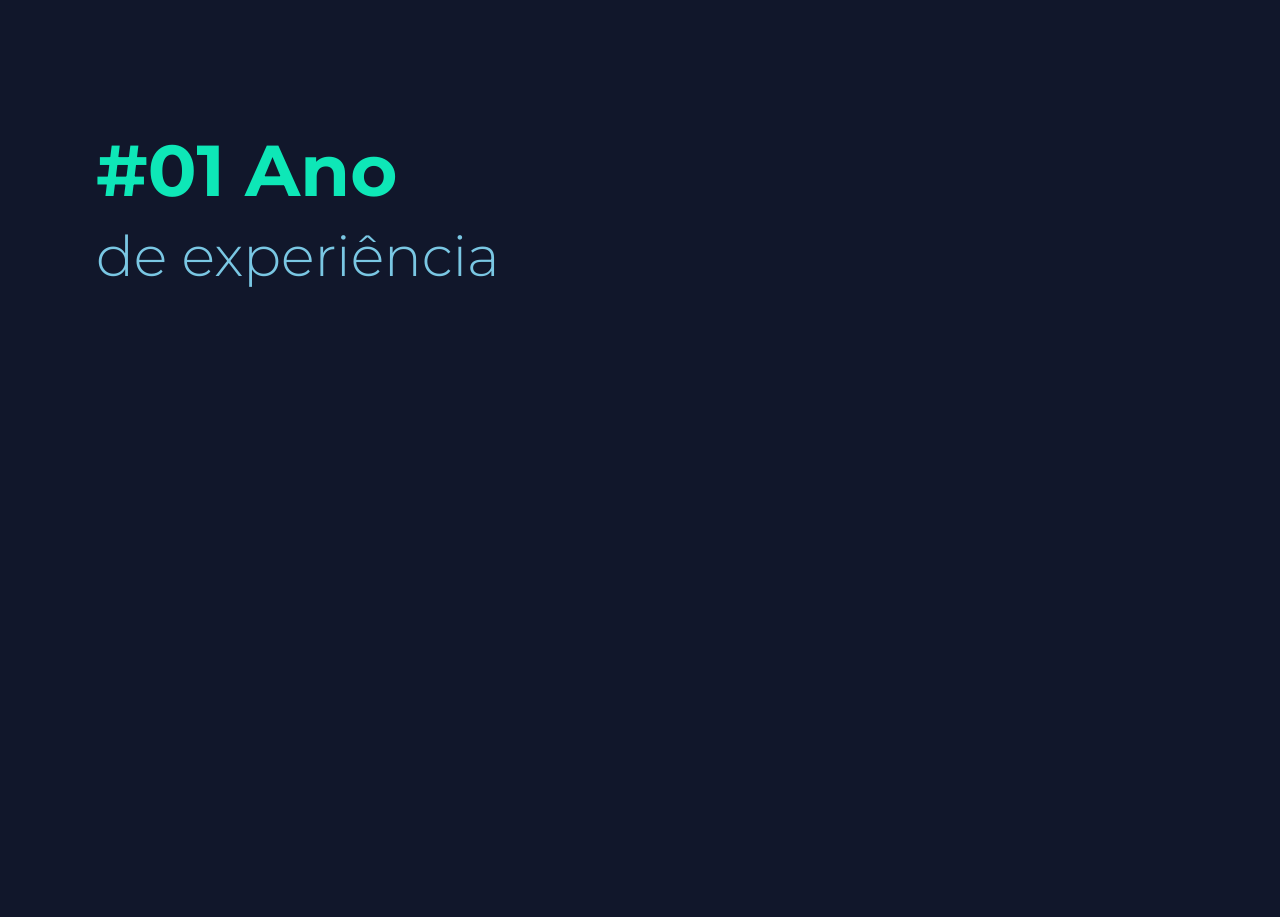
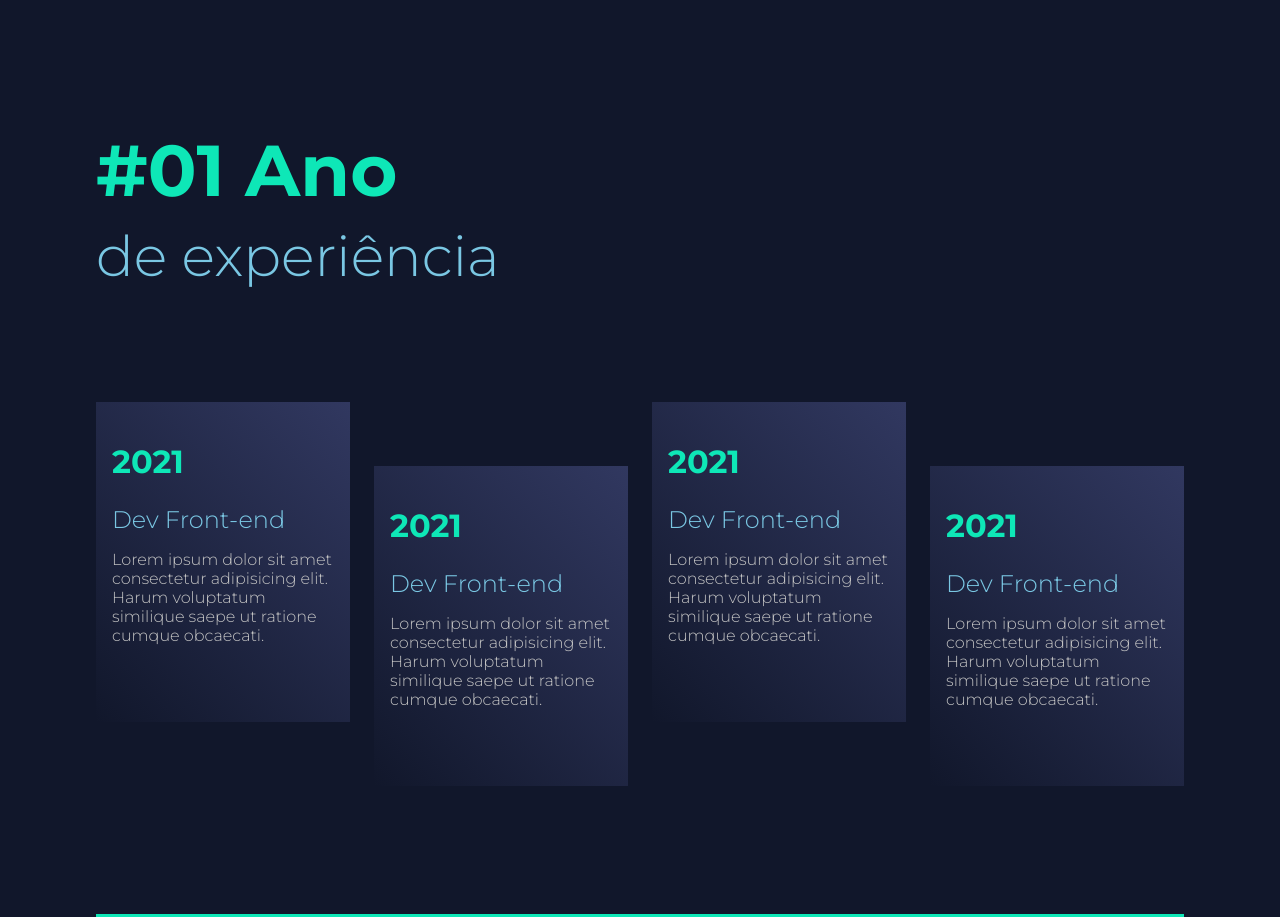
Before and after one commit to samuelrms/Portifolio-Samuel-Ramos, a Next.js app: page / in a window 1280 px wide. Shown: the part 620-1537 px from the top of the page. Before the commit the page ends 910 px from the top, so only its background shows below. Built offline with nearby package versions, Linux system fonts and the light colour scheme.

Commit message:
Feat: Creating the experience item component and adding it to experiences

```diff
--- a/src/components/Experiences/index.tsx
+++ b/src/components/Experiences/index.tsx
@@ -1,8 +1,31 @@
+import { ExperiencesItem } from '../ExperiencesItem';
 import { SectionTitle } from '../SectionTitle';
 import { Container } from './styles';
 
 export const Experiences = () => (
   <Container>
     <SectionTitle title="01 Ano" description="de experiência" />
+    <section>
+      <ExperiencesItem
+        year={2021}
+        description="Lorem ipsum dolor sit amet consectetur adipisicing elit. Harum voluptatum similique saepe ut ratione cumque obcaecati."
+        title="Dev Front-end"
+      />
+      <ExperiencesItem
+        year={2021}
+        description="Lorem ipsum dolor sit amet consectetur adipisicing elit. Harum voluptatum similique saepe ut ratione cumque obcaecati."
+        title="Dev Front-end"
+      />
+      <ExperiencesItem
+        year={2021}
+        description="Lorem ipsum dolor sit amet consectetur adipisicing elit. Harum voluptatum similique saepe ut ratione cumque obcaecati."
+        title="Dev Front-end"
+      />
+      <ExperiencesItem
+        year={2021}
+        description="Lorem ipsum dolor sit amet consectetur adipisicing elit. Harum voluptatum similique saepe ut ratione cumque obcaecati."
+        title="Dev Front-end"
+      />
+    </section>
   </Container>
 );
--- a/src/components/Experiences/styles.ts
+++ b/src/components/Experiences/styles.ts
@@ -1,3 +1,25 @@
 import styled from 'styled-components';
 
-export const Container = styled.div``;
+export const Container = styled.section`
+  width: 100%;
+
+  > section {
+    width: 100%;
+    margin-top: 7rem;
+    display: flex;
+    gap: 1.5rem;
+
+    padding-bottom: 8rem;
+    border-bottom: 3px solid ${({ theme }) => theme.primary};
+
+    @media (max-width: 1000px) {
+      gap: 1rem;
+    }
+
+    @media (max-width: 700px) {
+      flex-direction: column;
+      margin-top: 5rem;
+      gap: 2rem;
+    }
+  }
+`;
--- /dev/null
+++ b/src/components/ExperiencesItem/ExperiencesItem.types.ts
@@ -0,0 +1,5 @@
+export interface Props {
+  year: number;
+  title: string;
+  description: string;
+}
--- /dev/null
+++ b/src/components/ExperiencesItem/index.tsx
@@ -0,0 +1,13 @@
+import { FC } from 'react';
+import { Props } from './ExperiencesItem.types';
+import { Container } from './styles';
+
+export const ExperiencesItem: FC<Props> = ({ description, title, year }) => (
+  <Container>
+    <div>
+      <h1>{year}</h1>
+      <h2>{title}</h2>
+      <p>{description}</p>
+    </div>
+  </Container>
+);
--- /dev/null
+++ b/src/components/ExperiencesItem/styles.ts
@@ -0,0 +1,91 @@
+import styled from 'styled-components';
+
+export const Container = styled.div`
+  > div {
+    background: ${({ theme }) => theme.gradient};
+    padding: 1rem;
+    padding-top: 2.5rem;
+    height: 20rem;
+    display: flex;
+    flex-direction: column;
+    align-items: flex-start;
+    justify-content: flex-start;
+
+    transition: 0.5s;
+
+    h1 {
+      color: ${({ theme }) => theme.primary};
+      font-size: 2rem;
+      margin-bottom: 1.5rem;
+    }
+
+    h2 {
+      color: ${({ theme }) => theme.secondary};
+      font-size: 1.5rem;
+      font-weight: 300;
+      margin-bottom: 1rem;
+    }
+
+    p {
+      color: ${({ theme }) => theme.textLight};
+      font-size: 1rem;
+      font-weight: 300;
+    }
+  }
+
+  &:hover > div {
+    filter: brightness(1.3);
+    transform: translateY(-20px);
+  }
+
+  &:nth-child(even) > div {
+    margin-top: 4rem;
+  }
+
+  @media (max-width: 1000px) {
+    > div {
+      height: 15rem;
+      padding-top: 1.5rem;
+
+      h1 {
+        font-size: 1.2rem;
+        margin-bottom: 1rem;
+      }
+
+      h2 {
+        font-size: 1rem;
+      }
+
+      p {
+        font-size: 0.9rem;
+      }
+    }
+  }
+
+  @media (max-width: 700px) {
+    &:nth-child(even) > div {
+      margin-top: 0;
+    }
+
+    &:hover > div {
+      transform: translateY(0);
+    }
+
+    > div {
+      height: auto;
+      padding: 2rem;
+
+      h1 {
+        font-size: 2rem;
+      }
+
+      h2 {
+        font-size: 1.5rem;
+      }
+
+      p {
+        font-size: 1rem;
+      }
+    }
+  }
+`;
```
